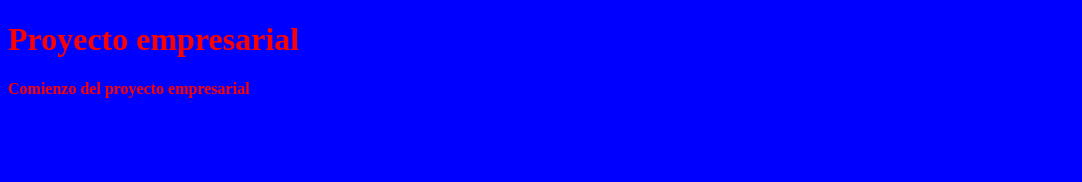
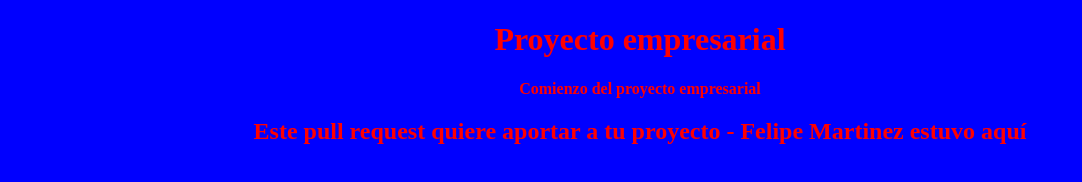
Before and after one commit to jyongkim/cursoGit, a plain HTML site: page index.html in a window 1280 px wide. Shown: the whole page, without its empty margins (0-1082 px from the left). Drawn offline with Linux system fonts and the light colour scheme.

Commit message:
Aporte Felipe Martinez en proyecto pildoras

```diff
--- a/css/estilos.css
+++ b/css/estilos.css
@@ -4,4 +4,6 @@ body {
     background-color: blue;
     font-weight: bold;
     color: red;
+    /*Ajuste Felipe Martinez*/
+    text-align: center;
 }
--- a/index.html
+++ b/index.html
@@ -9,5 +9,6 @@
 <body>
     <h1>Proyecto empresarial</h1>
     <p>Comienzo del proyecto empresarial</p>
+    <h2>Este pull request quiere aportar a tu proyecto - Felipe Martinez estuvo aquí</h2>
 </body>
 </html>
```
